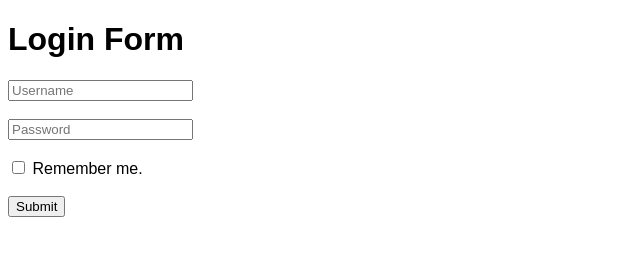
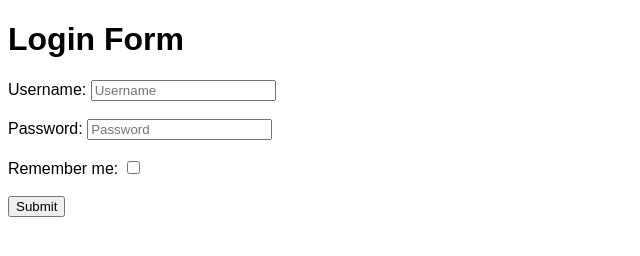
Before and after one commit to acciojob/remember-me-login-form-nivas7920, a website: page main.html in a window 1280 px wide. Shown: the whole page, without its empty margins (0-640 px from the left). Drawn offline with Linux system fonts and the light colour scheme.

Commit message:
created a submission

```diff
--- a/main.html
+++ b/main.html
@@ -10,13 +10,15 @@
     <h1>Login Form</h1>
 
     <form id="form">
+
+        <label for="username">Username:</label>
         <input type="text" id="username" placeholder="Username" required><br><br>
 
+        <label for="password">Password:</label>
         <input type="password" id="password" placeholder="Password" required><br><br>
 
-        <label>
-            <input type="checkbox" id="checkbox"> Remember me.
-        </label><br><br>
+        <label for="checkbox">Remember me:</label>
+        <input type="checkbox" id="checkbox"><br><br>
 
         <input type="submit" id="submit" value="Submit">
     </form>
--- a/script.js
+++ b/script.js
@@ -1,14 +1,14 @@
-// ---- Check saved credentials on page load ----
+// ---- On page load: check if credentials exist ----
 const existingBtn = document.getElementById("existing");
 
 const savedUser = localStorage.getItem("username");
 const savedPass = localStorage.getItem("password");
 
 if (savedUser && savedPass) {
-    existingBtn.style.display = "block"; // show existing user button
+    existingBtn.style.display = "block";
 }
 
-// ---- Submit login form ----
+// ---- Login form submission ----
 document.getElementById("form").addEventListener("submit", function(event) {
     event.preventDefault();
 
@@ -19,17 +19,15 @@ document.getElementById("form").addEventListener("submit", function(event) {
     alert(`Logged in as ${username}`);
 
     if (remember) {
-        // Store credentials
         localStorage.setItem("username", username);
         localStorage.setItem("password", password);
     } else {
-        // Remove credentials
         localStorage.removeItem("username");
         localStorage.removeItem("password");
     }
 });
 
-// ---- Login as existing user ----
+// ---- Existing user login ----
 existingBtn.addEventListener("click", function() {
     const savedUsername = localStorage.getItem("username");
     alert(`Logged in as ${savedUsername}`);
```
